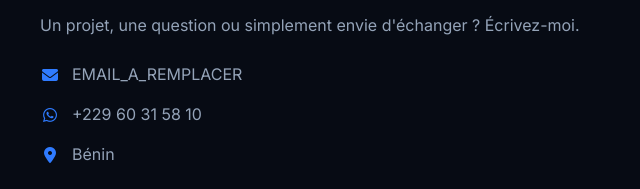
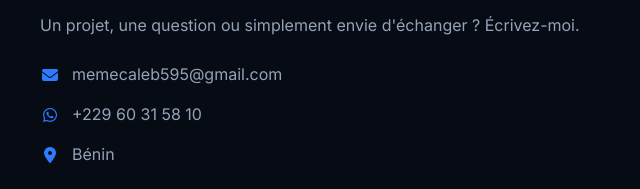
Before and after one commit to memecaleb595-sudo/demo, a plain HTML site: page portfolio/index.html in a window 1280 px wide. Shown: the part 4381-4570 px from the top of the page, 0-640 px from the left. Drawn offline with Linux system fonts and the light colour scheme.

Commit message:
Mise à jour

```diff
--- a/portfolio/index.html
+++ b/portfolio/index.html
@@ -237,7 +237,7 @@
           <h2 class="section-title">Restons en contact</h2>
           <p>Un projet, une question ou simplement envie d'échanger ? Écrivez-moi.</p>
           <ul class="contact-list">
-            <li><i class="fa-solid fa-envelope"></i> <a href="mailto:EMAIL_A_REMPLACER">EMAIL_A_REMPLACER</a></li>
+            <li><i class="fa-solid fa-envelope"></i> <a href="mailto:"memecaleb595@gmail.com">memecaleb595@gmail.com</a></li>
             <li><i class="fa-brands fa-whatsapp"></i> <a href="https://wa.me/22960315810" target="_blank" rel="noopener">+229 60 31 58 10</a></li>
             <li><i class="fa-solid fa-location-dot"></i> Bénin</li>
           </ul>
@@ -245,7 +245,7 @@
             <a href="https://github.com/memecaleb595-sudo" aria-label="GitHub" target="_blank" rel="noopener"><i class="fa-brands fa-github"></i></a>
             <a href="https://wa.me/22960315810" aria-label="WhatsApp" target="_blank" rel="noopener"><i class="fa-brands fa-whatsapp"></i></a>
             <a href="LIEN_LINKEDIN_A_REMPLACER" aria-label="LinkedIn" target="_blank" rel="noopener"><i class="fa-brands fa-linkedin-in"></i></a>
-            <a href="mailto:EMAIL_A_REMPLACER" aria-label="Email"><i class="fa-solid fa-envelope"></i></a>
+            <a href="mailto:memecaleb595@gmail.com" aria-label="Email"><i class="fa-solid fa-envelope"></i></a>
           </div>
         </div>
 
```
